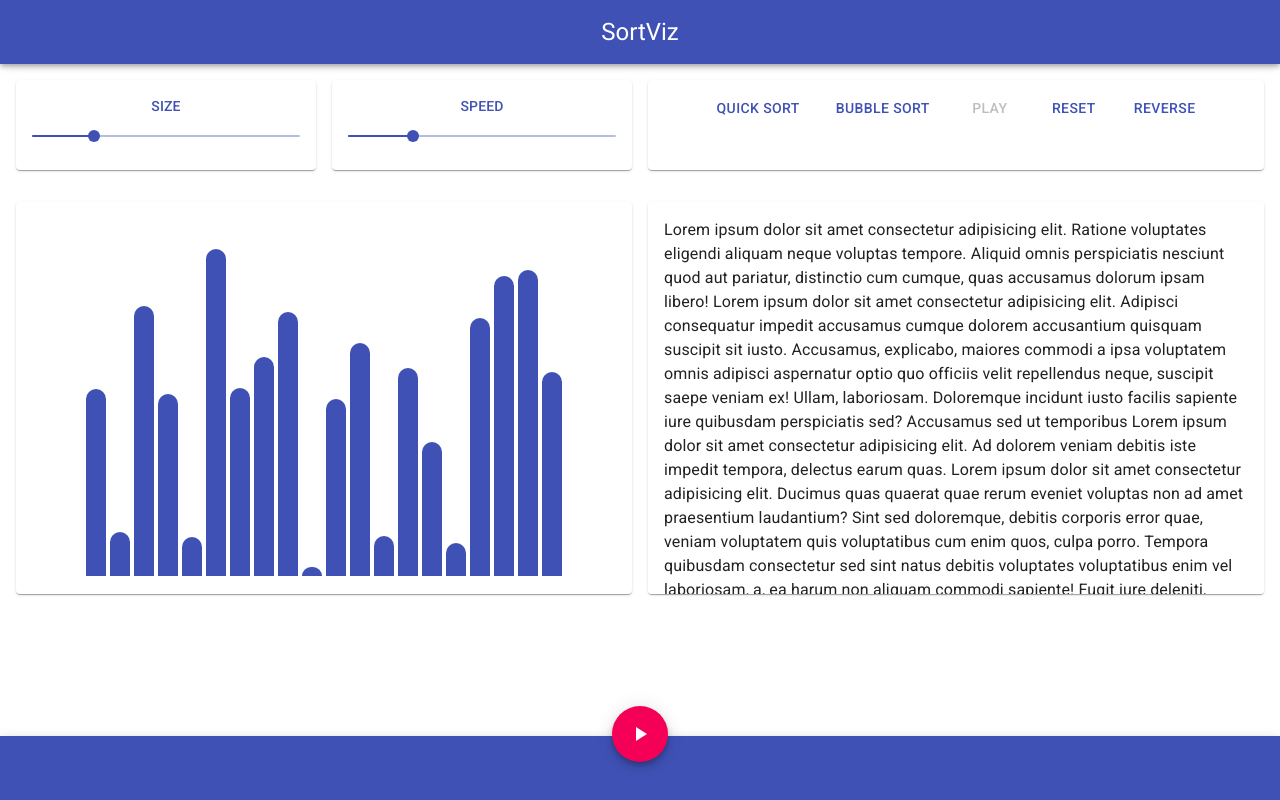
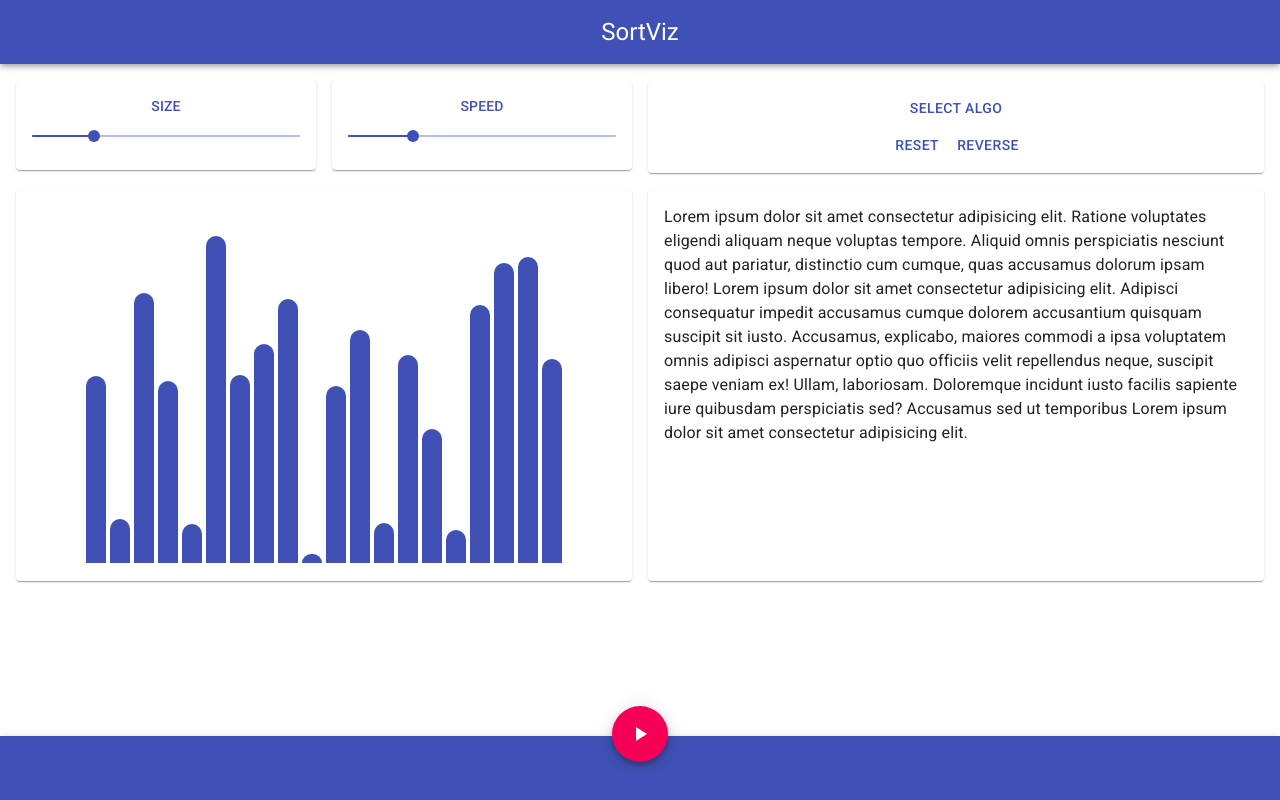
Before and after one commit to heroesIV/SortViz, a React (Create React App) app: page / in a window 1280 px wide. Built offline with nearby package versions, Linux system fonts and the light colour scheme.

Commit message:
menu added

```diff
--- a/src/DataContext.js
+++ b/src/DataContext.js
@@ -11,6 +11,8 @@ export function DataProvider(props) {
   const [running, setRunning] = useState(false);
   const [disable, setDisable] = useState(false);
   const [disable2, setDisable2] = useState(false);
+
+  const [algo, setAlgo] = useState("");
 
   return (
     <DataContext.Provider
@@ -29,6 +31,8 @@ export function DataProvider(props) {
         setDisable,
         disable2,
         setDisable2,
+        algo,
+        setAlgo,
       ]}
     >
       {props.children}
--- a/src/components/Bars.js
+++ b/src/components/Bars.js
@@ -9,8 +9,10 @@ const useStyles = makeStyles((theme) => ({
   },
   sliderContainer: {
     padding: theme.spacing(1),
+    paddingTop: 0,
     margin: "auto",
     width: "100%",
+    marginBottom: "5%",
   },
   sliderItem: {
     // padding: theme.spacing(2),
@@ -41,6 +43,10 @@ const useStyles = makeStyles((theme) => ({
     borderRadius: "20px 20px 0 0",
   },
   infoContainer: {
+    // height: "360px",
+    padding: theme.spacing(1),
+  },
+  info: {
     height: "360px",
   },
 }));
@@ -86,8 +92,8 @@ export default function Bars() {
       </Grid>
       <Grid item xs={12} sm={6}>
         <Paper className={classes.paperStyle}>
-          <Grid container className={classes.infoContainer}>
-            <Typography>
+          <Grid container className={classes.infoContainer} spacing={2}>
+            <Typography className={classes.info}>
               Lorem ipsum dolor sit amet consectetur adipisicing elit. Ratione
               voluptates eligendi aliquam neque voluptas tempore. Aliquid omnis
               perspiciatis nesciunt quod aut pariatur, distinctio cum cumque,
@@ -99,31 +105,7 @@ export default function Bars() {
               suscipit saepe veniam ex! Ullam, laboriosam. Doloremque incidunt
               iusto facilis sapiente iure quibusdam perspiciatis sed? Accusamus
               sed ut temporibus Lorem ipsum dolor sit amet consectetur
-              adipisicing elit. Ad dolorem veniam debitis iste impedit tempora,
-              delectus earum quas. Lorem ipsum dolor sit amet consectetur
-              adipisicing elit. Ducimus quas quaerat quae rerum eveniet voluptas
-              non ad amet praesentium laudantium? Sint sed doloremque, debitis
-              corporis error quae, veniam voluptatem quis voluptatibus cum enim
-              quos, culpa porro. Tempora quibusdam consectetur sed sint natus
-              debitis voluptates voluptatibus enim vel laboriosam, a, ea harum
-              non aliquam commodi sapiente! Fugit iure deleniti, magnam
-              consectetur, tempore obcaecati error minima veniam porro placeat
-              magni? Deserunt odit, deleniti exercitationem amet quod aut quam
-              blanditiis incidunt nobis minima rerum nesciunt labore? Minus
-              natus adipisci soluta numquam voluptate. Nemo exercitationem illo
-              reprehenderit, doloremque obcaecati delectus asperiores animi,
-              neque cumque omnis autem accusantium ipsam ratione doloribus
-              officia alias. Voluptatibus nam quas dolor architecto natus rem
-              aperiam repellendus impedit illum reprehenderit corrupti, laborum
-              mollitia perferendis iure ad asperiores hic libero excepturi,
-              nobis quam provident et voluptates! Fugiat, odit omnis autem quia
-              ex nesciunt in ullam totam tempora dolore quibusdam error? Ratione
-              cupiditate perspiciatis tenetur. Sequi enim neque sit aspernatur
-              repellat voluptatem, expedita repudiandae quis commodi magnam,
-              ipsa quas ex velit vero itaque quasi impedit! Eaque expedita quos
-              nostrum magnam vero, ex tempore iusto quis reiciendis voluptatibus
-              praesentium similique aliquid temporibus ipsam, nemo incidunt.
-              Minus veniam sunt nam? Corporis illum saepe assumenda!
+              adipisicing elit.
             </Typography>
           </Grid>
         </Paper>
--- a/src/components/NavBar.js
+++ b/src/components/NavBar.js
@@ -2,13 +2,15 @@ import { Slider, Button, Typography, Grid, Paper } from "@material-ui/core";
 import { makeStyles } from "@material-ui/core/styles";
 import { DataContext } from "../DataContext";
 import React, { useContext } from "react";
+import SimpleMenu from "./SimpleMenu";
 
 const useStyles = makeStyles((theme) => ({
   buttonStyles: {
-    margin: "10px",
+    marginBottom: "10px",
   },
   sliderContainer: {
     padding: theme.spacing(1),
+    paddingBottom: 0,
     margin: "auto",
     textAlign: "center",
     fontWeight: "500",
@@ -24,6 +26,7 @@ const useStyles = makeStyles((theme) => ({
   paperStyle: {
     padding: theme.spacing(2),
   },
+  algoPaper: {},
 }));
 
 export default function NavBar({
@@ -98,9 +101,10 @@ export default function NavBar({
           />
         </Paper>
       </Grid>
-      <Grid item xs={false} sm={6} className={classes.sliderItem}>
-        <Paper style={{ height: "100%" }}>
-          <Button
+      <Grid item xs={12} sm={6} className={classes.sliderItem}>
+        <Paper className={classes.algoPaper}>
+          <SimpleMenu styles={classes.buttonStyles} />
+          {/* <Button
             onClick={handleQuickSort}
             disabled={disable2}
             className={classes.buttonStyles}
@@ -115,8 +119,8 @@ export default function NavBar({
             color="primary"
           >
             Bubble Sort
-          </Button>
-          <Button
+          </Button> */}
+          {/* <Button
             onClick={() => {
               setRunning(!running);
             }}
@@ -125,7 +129,7 @@ export default function NavBar({
             color="primary"
           >
             {running ? "PAUSE" : "PLAY"}
-          </Button>
+          </Button> */}
           <Button
             onClick={handleReset}
             disabled={disable}
--- /dev/null
+++ b/src/components/SimpleMenu.js
@@ -0,0 +1,75 @@
+import React, { useContext, useRef, useEffect } from "react";
+import { DataContext } from "../DataContext";
+import Button from "@material-ui/core/Button";
+import Menu from "@material-ui/core/Menu";
+import MenuItem from "@material-ui/core/MenuItem";
+
+export default function SimpleMenu() {
+  const [anchorEl, setAnchorEl] = React.useState(null);
+
+  const [
+    length,
+    setLength,
+    array,
+    setArray,
+    ogArray,
+    setOgArray,
+    speed,
+    setSpeed,
+    running,
+    setRunning,
+    disable,
+    setDisable,
+    disable2,
+    setDisable2,
+    algo,
+    setAlgo,
+  ] = useContext(DataContext);
+
+  const handleClick = (event) => {
+    setAnchorEl(event.currentTarget);
+  };
+
+  const quickSortItem = () => {
+    setAlgo("Quick Sort");
+    setAnchorEl(null);
+  };
+  const bubbleSortItem = () => {
+    setAlgo("Bubble Sort");
+    setAnchorEl(null);
+  };
+
+  const handleClose = () => {
+    setAnchorEl(null);
+  };
+
+  // console.log()
+
+  return (
+    <div>
+      <Button
+        aria-controls="simple-menu"
+        aria-haspopup="true"
+        onClick={handleClick}
+        style={{ marginTop: "10px" }}
+        color="primary"
+      >
+        {algo ? algo : "Select Algo"}
+      </Button>
+      <Menu
+        id="simple-menu"
+        anchorEl={anchorEl}
+        keepMounted
+        open={Boolean(anchorEl)}
+        onClose={handleClose}
+      >
+        <MenuItem onClick={quickSortItem} value="quickSort">
+          Quick Sort
+        </MenuItem>
+        <MenuItem onClick={bubbleSortItem} value="bubbleSort">
+          Bubble Sort
+        </MenuItem>
+      </Menu>
+    </div>
+  );
+}
```
